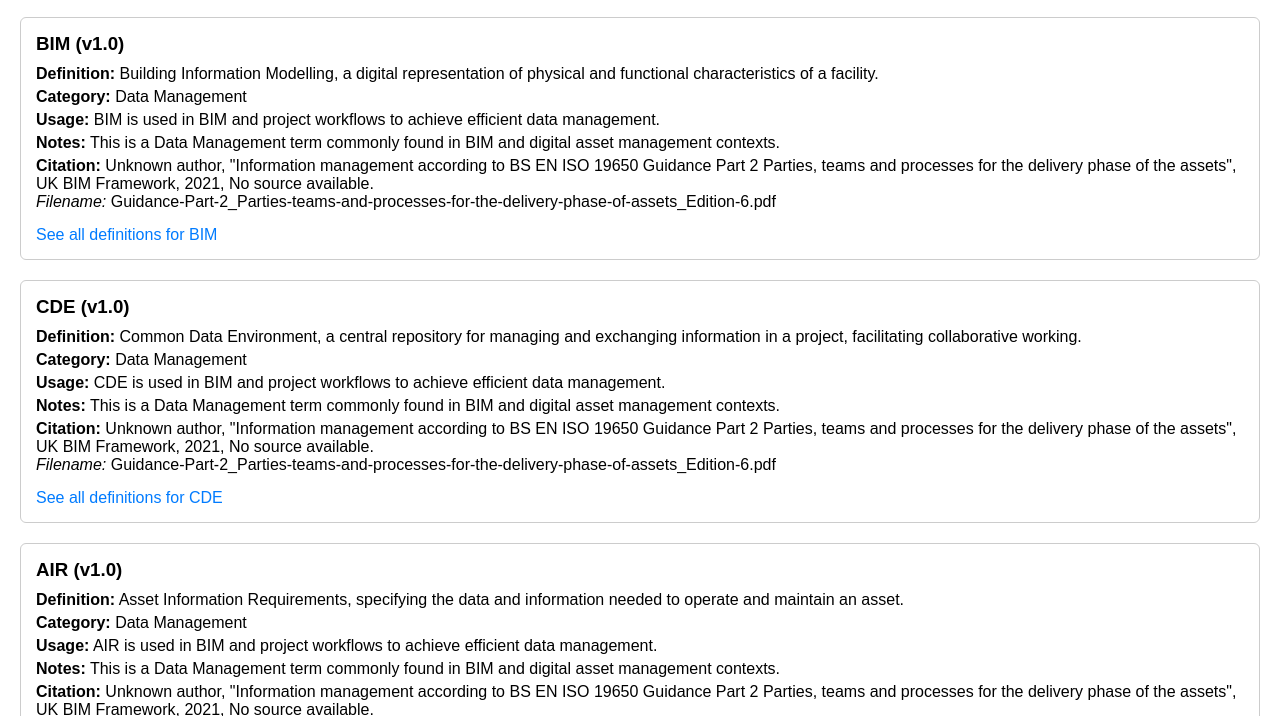
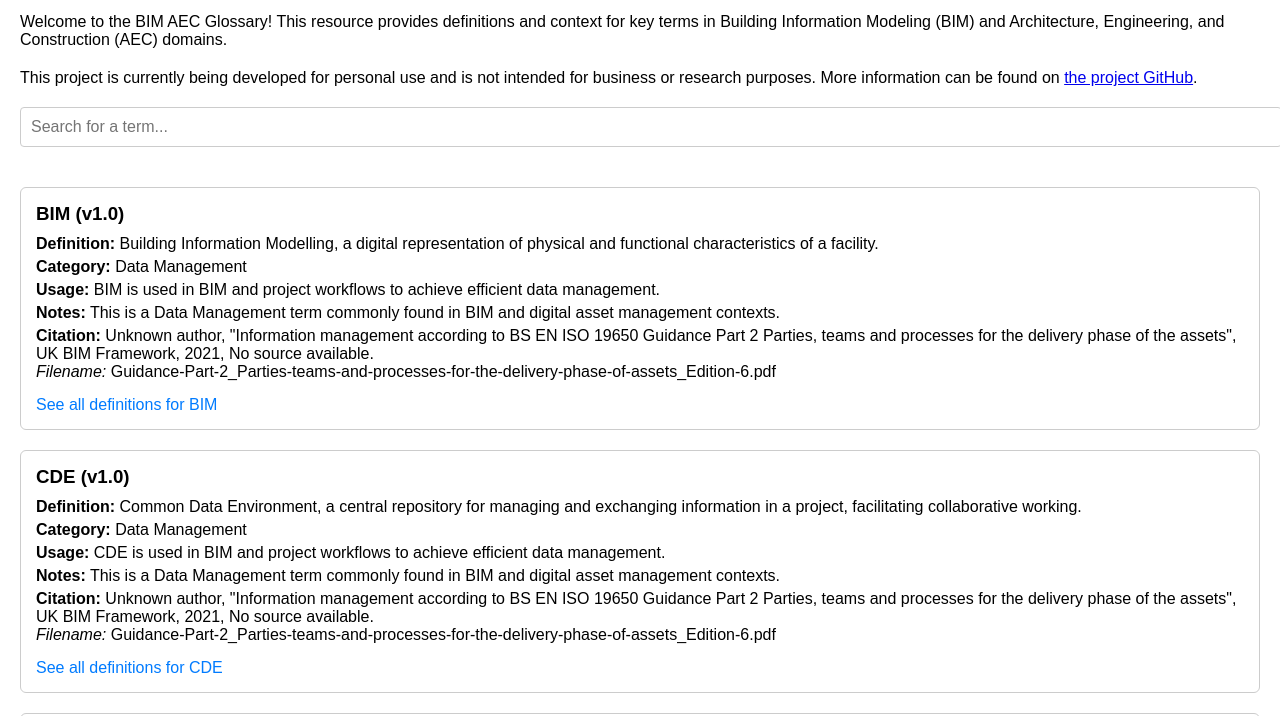
Before and after one commit to harmacb/BIM-AEC, a plain HTML site: page docs/glossary.html in a window 1280 px wide. Shown: the part 61-777 px from the top of the page. Drawn offline with Linux system fonts and the light colour scheme.

Commit message:
Update glossary.html
Updated header and added search bar

```diff
--- a/docs/glossary.html
+++ b/docs/glossary.html
@@ -7,10 +7,21 @@
     <link rel="stylesheet" href="styles/style.css">
 </head>
 <body>
+    <!-- Page Title -->
     <h1>BIM AEC Glossary</h1>
+
+    <!-- Header Text -->
+    <p>Welcome to the BIM AEC Glossary! This resource provides definitions and context for key terms in Building Information Modeling (BIM) and Architecture, Engineering, and Construction (AEC) domains.</p>
+
+    <p>This project is currently being developed for personal use and is not intended for business or research purposes. More information can be found on <a href="https://github.com/harmacb/BIM-AEC-Glossary" target="_blank">the project GitHub</a>.</p>
+
+    <!-- Search Bar -->
+    <input type="text" id="search-bar" placeholder="Search for a term..." oninput="searchGlossary()" />
+
+    <!-- Glossary Container -->
     <div id="glossary-container">Loading glossary...</div>
 
-    <!-- Link to the loadGlossary.js script -->
+    <!-- Link to JavaScript file -->
     <script src="scripts/loadGlossary.js"></script>
 </body>
 </html>
```
